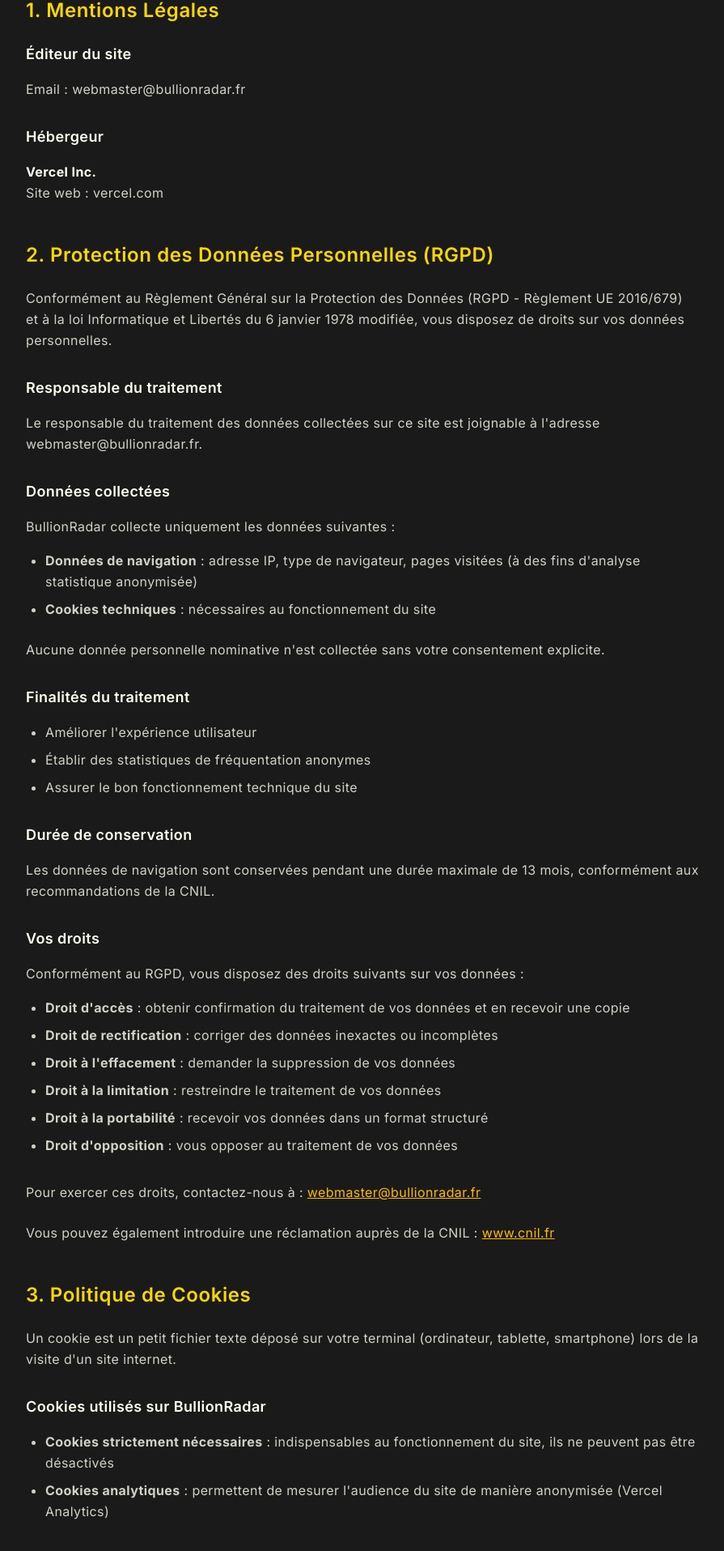
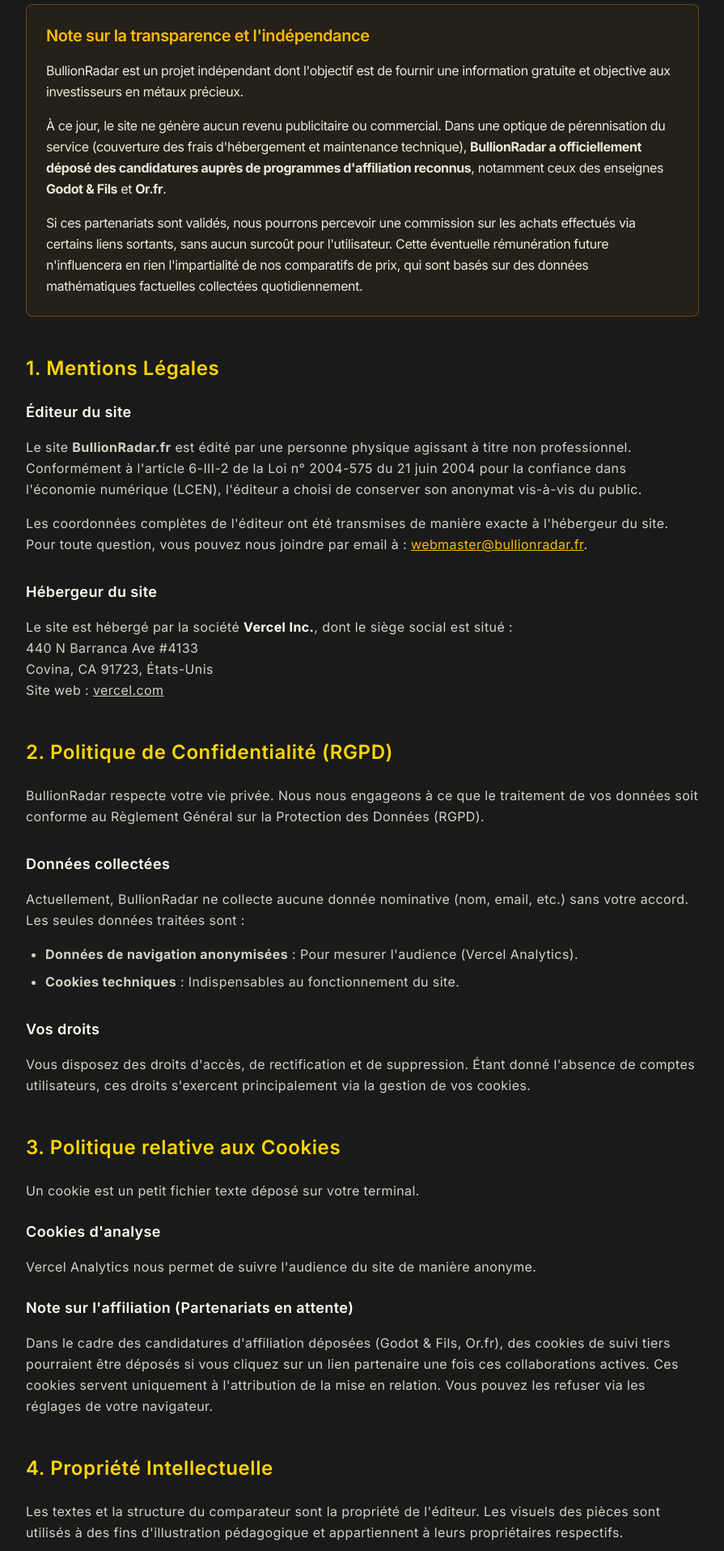
Before and after one commit to laurentknauss/bullionradar, a Next.js app: page /mentions-legales in a window 1280 px wide. Shown: the part 240-2155 px from the top of the page at 81% size, without its empty margins (192-1087 px from the left). Built offline with nearby package versions, Linux system fonts and the light colour scheme.

Commit message:
Update legal pages for compliance as individual and disclose affiliate applications

```diff
--- a/src/app/a-propos/page.tsx
+++ b/src/app/a-propos/page.tsx
@@ -62,6 +62,35 @@ export default function AProposPage() {
           </div>
         </section>
 
+        {/* Transparence & Modèle économique */}
+        <section className="mb-12 space-y-6">
+          <h2 className="text-2xl font-semibold tracking-wide text-[#FFD700]">
+            Transparence & Modèle économique
+          </h2>
+          <div className="space-y-4 leading-relaxed tracking-wide text-[#FFFFF0]/80">
+            <p>
+              L&apos;utilisation de BullionRadar est{" "}
+              <strong>totalement gratuite</strong> pour les utilisateurs.
+            </p>
+            <p>
+              Pour assurer la pérennité technique du projet, BullionRadar a
+              postulé aux programmes d&apos;affiliation de dealers reconnus tels
+              que <strong>Godot & Fils</strong> et <strong>Or.fr</strong>.
+            </p>
+            <p>
+              À ce jour, ces demandes sont en cours d&apos;étude. Si elles sont
+              validées, BullionRadar pourrait percevoir une commission sur les
+              transactions initiées via le site.{" "}
+              <strong>
+                Ce modèle n&apos;impacte jamais le prix final payé par
+                l&apos;investisseur
+              </strong>{" "}
+              et n&apos;altère en rien l&apos;objectivité de nos algorithmes de
+              comparaison de prix.
+            </p>
+          </div>
+        </section>
+
         {/* Méthodologie */}
         <section className="mb-12 space-y-6">
           <h2 className="text-2xl font-semibold tracking-wide text-[#FFD700]">
@@ -81,12 +110,6 @@ export default function AProposPage() {
               frappe, liquidité sur le marché secondaire et prime estimée par
               rapport au cours spot.
             </p>
-            <p>
-              Les fiches comparatives sont générées automatiquement à partir de
-              données vérifiées, issues des spécifications officielles des
-              ateliers monétaires (Royal Canadian Mint, South African Mint,
-              Perth Mint, Monnaie de Paris, etc.).
-            </p>
           </div>
         </section>
 
@@ -98,22 +121,17 @@ export default function AProposPage() {
           <div className="space-y-4 leading-relaxed tracking-wide text-[#FFFFF0]/80">
             <ul className="list-disc space-y-3 pl-6">
               <li>
-                <strong>Indépendance</strong> — Nous ne vendons pas de pièces et
-                ne privilégions aucun dealer dans nos comparaisons.
+                <strong>Indépendance</strong> — Aucun dealer n&apos;est
+                privilégié. Le tri est strictement basé sur le prix.
               </li>
               <li>
-                <strong>Transparence</strong> — Les prix affichés proviennent
-                directement des sites des dealers. Les écarts éventuels sont
-                indiqués.
+                <strong>Transparence</strong> — Les prix proviennent directement
+                des sources dealers. Notre modèle économique est exposé en toute
+                clarté.
               </li>
               <li>
-                <strong>Mise à jour quotidienne</strong> — Les prix sont
-                actualisés chaque jour pour refléter les conditions réelles du
-                marché.
-              </li>
-              <li>
-                <strong>Gratuité</strong> — L&apos;accès à toutes les fiches
-                comparatives et au comparateur de prix est entièrement gratuit.
+                <strong>Mise à jour quotidienne</strong> — Les prix reflètent
+                l&apos;état réel du marché chaque jour.
               </li>
             </ul>
           </div>
@@ -126,8 +144,7 @@ export default function AProposPage() {
           </h2>
           <div className="space-y-4 leading-relaxed tracking-wide text-[#FFFFF0]/80">
             <p>
-              Une question, une suggestion ou un signalement d&apos;erreur ?
-              Contactez-nous à{" "}
+              Une question ou une suggestion ? Contactez-nous à{" "}
               <a
                 href="mailto:webmaster@bullionradar.fr"
                 className="text-amber-400 underline hover:text-amber-300"
--- a/src/app/mentions-legales/page.tsx
+++ b/src/app/mentions-legales/page.tsx
@@ -19,6 +19,12 @@ export default function MentionsLegalesPage() {
           >
             BullionRadar
           </Link>
+          <Link
+            href="/"
+            className="rounded-full bg-neutral-800 px-4 py-2 text-sm text-neutral-300 hover:bg-neutral-700"
+          >
+            ← Accueil
+          </Link>
         </div>
       </nav>
 
@@ -27,6 +33,40 @@ export default function MentionsLegalesPage() {
         <h1 className="mb-8 text-3xl font-semibold tracking-wide text-[#FFFFF0] md:text-4xl">
           Mentions Légales & Politique de Confidentialité
         </h1>
+
+        {/* Note de Transparence sur l'Affiliation */}
+        <section className="mb-12 rounded-lg border border-amber-500/30 bg-amber-500/5 p-6">
+          <h2 className="mb-4 text-xl font-semibold text-amber-400">
+            Note sur la transparence et l&apos;indépendance
+          </h2>
+          <div className="space-y-4 leading-relaxed text-[#FFFFF0]/90">
+            <p>
+              BullionRadar est un projet indépendant dont l&apos;objectif est de
+              fournir une information gratuite et objective aux investisseurs en
+              métaux précieux.
+            </p>
+            <p>
+              À ce jour, le site ne génère aucun revenu publicitaire ou
+              commercial. Dans une optique de pérennisation du service
+              (couverture des frais d&apos;hébergement et maintenance
+              technique),{" "}
+              <strong>
+                BullionRadar a officiellement déposé des candidatures auprès de
+                programmes d&apos;affiliation reconnus
+              </strong>
+              , notamment ceux des enseignes <strong>Godot & Fils</strong> et{" "}
+              <strong>Or.fr</strong>.
+            </p>
+            <p>
+              Si ces partenariats sont validés, nous pourrons percevoir une
+              commission sur les achats effectués via certains liens sortants,
+              sans aucun surcoût pour l&apos;utilisateur. Cette éventuelle
+              rémunération future n&apos;influencera en rien l&apos;impartialité
+              de nos comparatifs de prix, qui sont basés sur des données
+              mathématiques factuelles collectées quotidiennement.
+            </p>
+          </div>
+        </section>
 
         {/* Mentions Légales */}
         <section className="mb-12 space-y-6">
@@ -38,15 +78,48 @@ export default function MentionsLegalesPage() {
             <h3 className="text-lg font-semibold text-[#FFFFF0]">
               Éditeur du site
             </h3>
-            <p>Email : webmaster@bullionradar.fr</p>
+            <p>
+              Le site <strong>BullionRadar.fr</strong> est édité par une
+              personne physique agissant à titre non professionnel. Conformément
+              à l&apos;article 6-III-2 de la Loi n° 2004-575 du 21 juin 2004
+              pour la confiance dans l&apos;économie numérique (LCEN),
+              l&apos;éditeur a choisi de conserver son anonymat vis-à-vis du
+              public.
+            </p>
+            <p>
+              Les coordonnées complètes de l&apos;éditeur ont été transmises de
+              manière exacte à l&apos;hébergeur du site. Pour toute question,
+              vous pouvez nous joindre par email à :{" "}
+              <a
+                href="mailto:webmaster@bullionradar.fr"
+                className="text-amber-400 underline"
+              >
+                webmaster@bullionradar.fr
+              </a>
+              .
+            </p>
 
             <h3 className="pt-4 text-lg font-semibold text-[#FFFFF0]">
-              Hébergeur
+              Hébergeur du site
             </h3>
             <p>
-              <strong className="text-[#FFFFF0]">Vercel Inc.</strong>
+              Le site est hébergé par la société{" "}
+              <strong className="text-[#FFFFF0]">Vercel Inc.</strong>, dont le
+              siège social est situé :
               <br />
-              Site web : vercel.com
+              440 N Barranca Ave #4133
+              <br />
+              Covina, CA 91723, États-Unis
+              <br />
+              Site web :{" "}
+              <a
+                href="https://vercel.com"
+                target="_blank"
+                rel="noopener noreferrer"
+                className="underline hover:text-amber-400"
+              >
+                vercel.com
+              </a>
             </p>
           </div>
         </section>
@@ -54,115 +127,43 @@ export default function MentionsLegalesPage() {
         {/* RGPD */}
         <section className="mb-12 space-y-6">
           <h2 className="text-2xl font-semibold tracking-wide text-[#FFD700]">
-            2. Protection des Données Personnelles (RGPD)
+            2. Politique de Confidentialité (RGPD)
           </h2>
 
           <div className="space-y-4 leading-relaxed tracking-wide text-[#FFFFF0]/80">
             <p>
-              Conformément au Règlement Général sur la Protection des Données
-              (RGPD - Règlement UE 2016/679) et à la loi Informatique et
-              Libertés du 6 janvier 1978 modifiée, vous disposez de droits sur
-              vos données personnelles.
-            </p>
-
-            <h3 className="pt-4 text-lg font-semibold text-[#FFFFF0]">
-              Responsable du traitement
-            </h3>
-            <p>
-              Le responsable du traitement des données collectées sur ce site
-              est joignable à l&apos;adresse webmaster@bullionradar.fr.
+              BullionRadar respecte votre vie privée. Nous nous engageons à ce
+              que le traitement de vos données soit conforme au Règlement
+              Général sur la Protection des Données (RGPD).
             </p>
 
             <h3 className="pt-4 text-lg font-semibold text-[#FFFFF0]">
               Données collectées
             </h3>
-            <p>BullionRadar collecte uniquement les données suivantes :</p>
+            <p>
+              Actuellement, BullionRadar ne collecte aucune donnée nominative
+              (nom, email, etc.) sans votre accord. Les seules données traitées
+              sont :
+            </p>
             <ul className="list-disc space-y-2 pl-6">
               <li>
-                <strong>Données de navigation</strong> : adresse IP, type de
-                navigateur, pages visitées (à des fins d&apos;analyse
-                statistique anonymisée)
+                <strong>Données de navigation anonymisées</strong> : Pour
+                mesurer l&apos;audience (Vercel Analytics).
               </li>
               <li>
-                <strong>Cookies techniques</strong> : nécessaires au
-                fonctionnement du site
+                <strong>Cookies techniques</strong> : Indispensables au
+                fonctionnement du site.
               </li>
             </ul>
-            <p className="pt-2">
-              Aucune donnée personnelle nominative n&apos;est collectée sans
-              votre consentement explicite.
-            </p>
-
-            <h3 className="pt-4 text-lg font-semibold text-[#FFFFF0]">
-              Finalités du traitement
-            </h3>
-            <ul className="list-disc space-y-2 pl-6">
-              <li>Améliorer l&apos;expérience utilisateur</li>
-              <li>Établir des statistiques de fréquentation anonymes</li>
-              <li>Assurer le bon fonctionnement technique du site</li>
-            </ul>
-
-            <h3 className="pt-4 text-lg font-semibold text-[#FFFFF0]">
-              Durée de conservation
-            </h3>
-            <p>
-              Les données de navigation sont conservées pendant une durée
-              maximale de 13 mois, conformément aux recommandations de la CNIL.
-            </p>
 
             <h3 className="pt-4 text-lg font-semibold text-[#FFFFF0]">
               Vos droits
             </h3>
             <p>
-              Conformément au RGPD, vous disposez des droits suivants sur vos
-              données :
-            </p>
-            <ul className="list-disc space-y-2 pl-6">
-              <li>
-                <strong>Droit d&apos;accès</strong> : obtenir confirmation du
-                traitement de vos données et en recevoir une copie
-              </li>
-              <li>
-                <strong>Droit de rectification</strong> : corriger des données
-                inexactes ou incomplètes
-              </li>
-              <li>
-                <strong>Droit à l&apos;effacement</strong> : demander la
-                suppression de vos données
-              </li>
-              <li>
-                <strong>Droit à la limitation</strong> : restreindre le
-                traitement de vos données
-              </li>
-              <li>
-                <strong>Droit à la portabilité</strong> : recevoir vos données
-                dans un format structuré
-              </li>
-              <li>
-                <strong>Droit d&apos;opposition</strong> : vous opposer au
-                traitement de vos données
-              </li>
-            </ul>
-            <p className="pt-4">
-              Pour exercer ces droits, contactez-nous à :{" "}
-              <a
-                href="mailto:webmaster@bullionradar.fr"
-                className="text-amber-400 underline hover:text-amber-300"
-              >
-                webmaster@bullionradar.fr
-              </a>
-            </p>
-            <p className="pt-2">
-              Vous pouvez également introduire une réclamation auprès de la CNIL
-              :{" "}
-              <a
-                href="https://www.cnil.fr"
-                target="_blank"
-                rel="noopener noreferrer"
-                className="text-amber-400 underline hover:text-amber-300"
-              >
-                www.cnil.fr
-              </a>
+              Vous disposez des droits d&apos;accès, de rectification et de
+              suppression. Étant donné l&apos;absence de comptes utilisateurs,
+              ces droits s&apos;exercent principalement via la gestion de vos
+              cookies.
             </p>
           </div>
         </section>
@@ -170,46 +171,31 @@ export default function MentionsLegalesPage() {
         {/* Cookies */}
         <section className="mb-12 space-y-6">
           <h2 className="text-2xl font-semibold tracking-wide text-[#FFD700]">
-            3. Politique de Cookies
+            3. Politique relative aux Cookies
           </h2>
 
           <div className="space-y-4 leading-relaxed tracking-wide text-[#FFFFF0]/80">
             <p>
-              Un cookie est un petit fichier texte déposé sur votre terminal
-              (ordinateur, tablette, smartphone) lors de la visite d&apos;un
-              site internet.
+              Un cookie est un petit fichier texte déposé sur votre terminal.
             </p>
-
-            <h3 className="pt-4 text-lg font-semibold text-[#FFFFF0]">
-              Cookies utilisés sur BullionRadar
-            </h3>
-            <ul className="list-disc space-y-2 pl-6">
-              <li>
-                <strong>Cookies strictement nécessaires</strong> :
-                indispensables au fonctionnement du site, ils ne peuvent pas
-                être désactivés
-              </li>
-              <li>
-                <strong>Cookies analytiques</strong> : permettent de mesurer
-                l&apos;audience du site de manière anonymisée (Vercel Analytics)
-              </li>
-            </ul>
-
-            <h3 className="pt-4 text-lg font-semibold text-[#FFFFF0]">
-              Gestion des cookies
+            <h3 className="pt-2 text-lg font-semibold text-[#FFFFF0]">
+              Cookies d&apos;analyse
             </h3>
             <p>
-              Vous pouvez à tout moment gérer vos préférences de cookies via les
-              paramètres de votre navigateur. Voici comment procéder :
+              Vercel Analytics nous permet de suivre l&apos;audience du site de
+              manière anonyme.
             </p>
-            <ul className="list-disc space-y-2 pl-6">
-              <li>
-                Chrome : Paramètres → Confidentialité et sécurité → Cookies
-              </li>
-              <li>Firefox : Options → Vie privée et sécurité → Cookies</li>
-              <li>Safari : Préférences → Confidentialité → Cookies</li>
-              <li>Edge : Paramètres → Confidentialité → Cookies</li>
-            </ul>
+            <h3 className="pt-2 text-lg font-semibold text-[#FFFFF0]">
+              Note sur l&apos;affiliation (Partenariats en attente)
+            </h3>
+            <p>
+              Dans le cadre des candidatures d&apos;affiliation déposées (Godot
+              & Fils, Or.fr), des cookies de suivi tiers pourraient être déposés
+              si vous cliquez sur un lien partenaire une fois ces collaborations
+              actives. Ces cookies servent uniquement à l&apos;attribution de la
+              mise en relation. Vous pouvez les refuser via les réglages de
+              votre navigateur.
+            </p>
           </div>
         </section>
 
@@ -221,92 +207,34 @@ export default function MentionsLegalesPage() {
 
           <div className="space-y-4 leading-relaxed tracking-wide text-[#FFFFF0]/80">
             <p>
-              L&apos;ensemble du contenu de ce site (textes, images, graphismes,
-              logo, icônes, etc.) est protégé par le droit d&apos;auteur et le
-              droit des marques.
-            </p>
-            <p>
-              Toute reproduction, représentation, modification, publication,
-              transmission ou dénaturation, totale ou partielle du site ou de
-              son contenu, par quelque procédé que ce soit, sans
-              l&apos;autorisation préalable écrite de l&apos;éditeur, est
-              interdite et constituerait une contrefaçon sanctionnée par les
-              articles L.335-2 et suivants du Code de la propriété
-              intellectuelle.
-            </p>
-            <p>
-              Les images des pièces de monnaie présentées sur ce site sont
-              utilisées à titre illustratif et appartiennent à leurs
+              Les textes et la structure du comparateur sont la propriété de
+              l&apos;éditeur. Les visuels des pièces sont utilisés à des fins
+              d&apos;illustration pédagogique et appartiennent à leurs
               propriétaires respectifs.
             </p>
           </div>
         </section>
 
-        {/* Limitation de responsabilité */}
+        {/* Avertissement Risque */}
         <section className="mb-12 space-y-6">
           <h2 className="text-2xl font-semibold tracking-wide text-[#FFD700]">
-            5. Limitation de Responsabilité
+            5. Avertissement sur les risques
           </h2>
 
           <div className="space-y-4 leading-relaxed tracking-wide text-[#FFFFF0]/80">
             <p>
-              BullionRadar est un comparateur indépendant. Les informations
-              présentées (prix, caractéristiques des pièces, disponibilité) sont
-              fournies à titre indicatif et peuvent évoluer.
-            </p>
-            <p>
-              <strong className="text-[#FFFFF0]">
-                BullionRadar ne vend pas de pièces d&apos;or ou d&apos;argent.
-              </strong>{" "}
-              Les liens vers les sites marchands sont fournis à titre
-              informatif. Nous déclinons toute responsabilité quant aux
-              transactions effectuées sur les sites tiers.
-            </p>
-            <p>
-              Nous nous efforçons d&apos;assurer l&apos;exactitude des
-              informations, mais ne pouvons garantir l&apos;absence
-              d&apos;erreurs ou d&apos;omissions. L&apos;investissement dans les
-              métaux précieux comporte des risques. Nous recommandons de
-              consulter un conseiller financier avant tout investissement.
-            </p>
-          </div>
-        </section>
-
-        {/* Liens externes */}
-        <section className="mb-12 space-y-6">
-          <h2 className="text-2xl font-semibold tracking-wide text-[#FFD700]">
-            6. Liens Externes
-          </h2>
-
-          <div className="space-y-4 leading-relaxed tracking-wide text-[#FFFFF0]/80">
-            <p>
-              Ce site peut contenir des liens hypertextes vers d&apos;autres
-              sites internet. BullionRadar n&apos;exerce aucun contrôle sur ces
-              sites et décline toute responsabilité quant à leur contenu.
-            </p>
-            <p>
-              Certains liens peuvent être des liens d&apos;affiliation. Cela
-              signifie que nous pouvons percevoir une commission si vous
-              effectuez un achat via ces liens, sans coût supplémentaire pour
-              vous.
+              L&apos;achat de métaux précieux comporte des risques. Les cours
+              sont sujets à des fluctuations importantes. Les informations sur
+              BullionRadar ne constituent pas un conseil en investissement.
             </p>
           </div>
         </section>
 
         {/* Mise à jour */}
         <section className="space-y-6">
-          <h2 className="text-2xl font-semibold tracking-wide text-[#FFD700]">
-            7. Mise à Jour
-          </h2>
-
           <div className="space-y-4 leading-relaxed tracking-wide text-[#FFFFF0]/80">
-            <p>
-              Les présentes mentions légales et politique de confidentialité
-              peuvent être modifiées à tout moment. Nous vous invitons à les
-              consulter régulièrement.
-            </p>
-            <p className="pt-2 text-sm text-neutral-500">
-              Dernière mise à jour : Février 2026
+            <p className="text-sm text-neutral-500 italic">
+              Dernière mise à jour : 27 février 2026
             </p>
           </div>
         </section>
```
